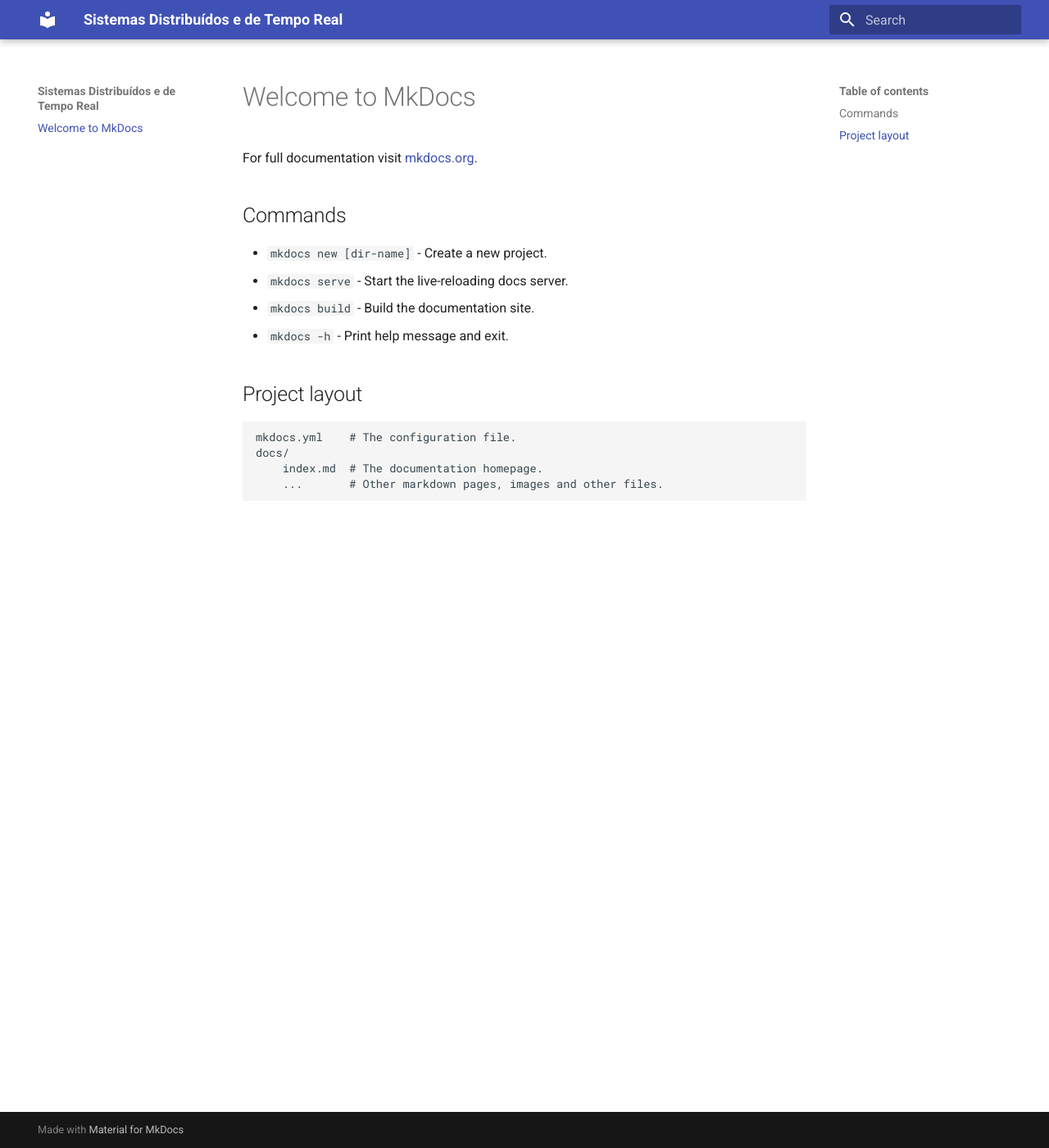
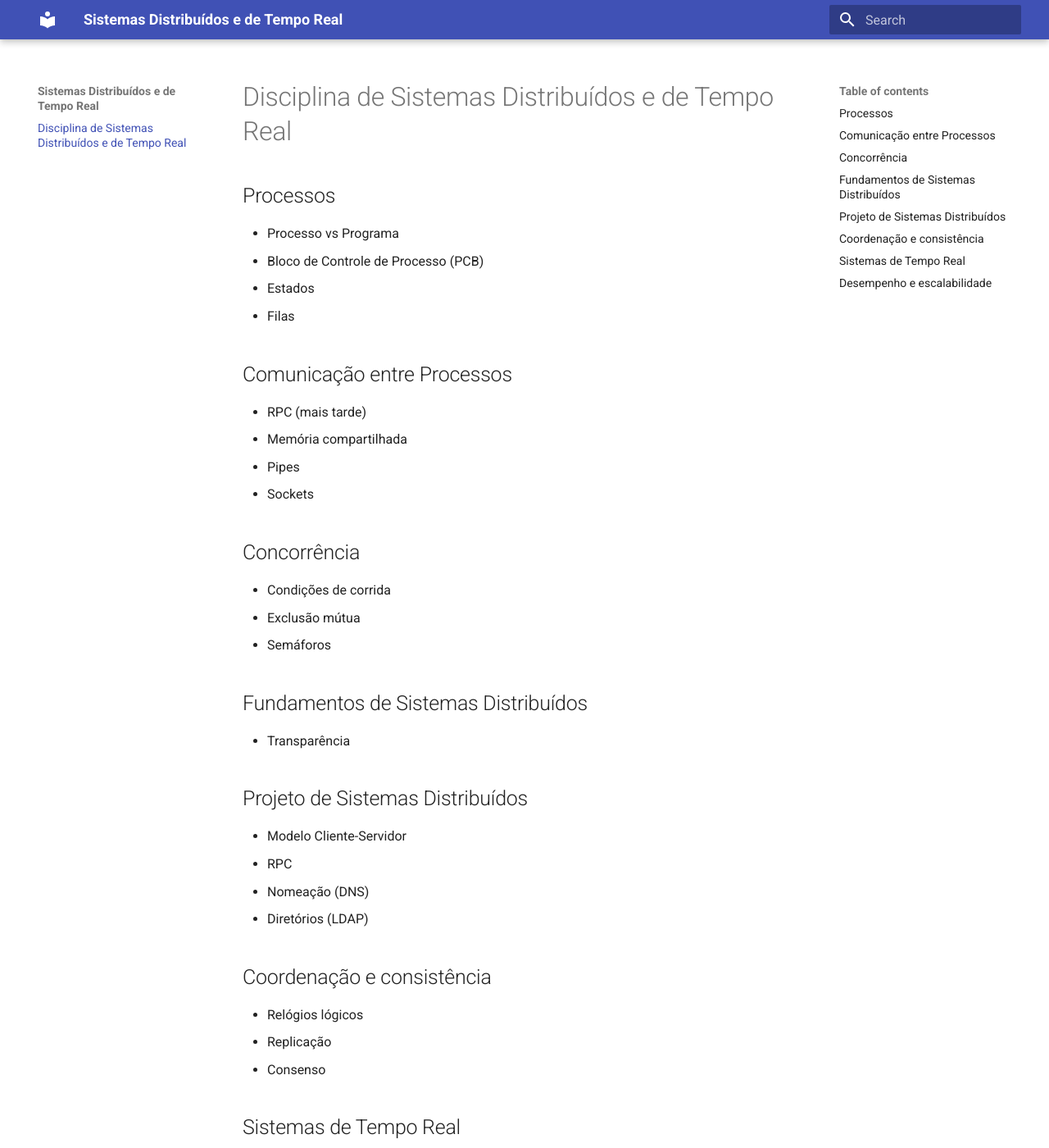
Before and after one commit to joaoepj2/sistemas-distribuidos-tempo-real, an MkDocs documentation site: the page built from docs/index.md, in a window 1280 px wide and 1400 px high. Shown: the whole window at 82% size. Built offline with MkDocs 1.6.1 and Material for MkDocs 9.7.7, drawn with Linux system fonts in a browser that asks for light colours; some of the changed text lies outside the part shown.

Commit message:
Experimentando algum conteúdo

```diff
--- a/docs/index.md
+++ b/docs/index.md
@@ -1,17 +1,43 @@
-# Welcome to MkDocs
+# Disciplina de Sistemas Distribuídos e de Tempo Real
 
-For full documentation visit [mkdocs.org](https://www.mkdocs.org).
 
-## Commands
+## Processos
+* Processo vs Programa
+* Bloco de Controle de Processo (PCB)
+* Estados
+* Filas
 
-* `mkdocs new [dir-name]` - Create a new project.
-* `mkdocs serve` - Start the live-reloading docs server.
-* `mkdocs build` - Build the documentation site.
-* `mkdocs -h` - Print help message and exit.
+## Comunicação entre Processos
+* RPC (mais tarde)
+* Memória compartilhada
+* Pipes
+* Sockets
 
-## Project layout
+## Concorrência
+* Condições de corrida
+* Exclusão mútua
+* Semáforos
 
-    mkdocs.yml    # The configuration file.
-    docs/
-        index.md  # The documentation homepage.
-        ...       # Other markdown pages, images and other files.
+## Fundamentos de Sistemas Distribuídos
+* Transparência
+
+## Projeto de Sistemas Distribuídos
+* Modelo Cliente-Servidor
+* RPC
+* Nomeação (DNS)
+* Diretórios (LDAP)
+
+## Coordenação e consistência
+* Relógios lógicos
+* Replicação
+* Consenso
+
+## Sistemas de Tempo Real
+* Soft vs Hard
+* Escalonamento
+
+## Desempenho e escalabilidade
+* Threads
+* Disponibilidade
+* Escalabilidade
+* Abertura
```
